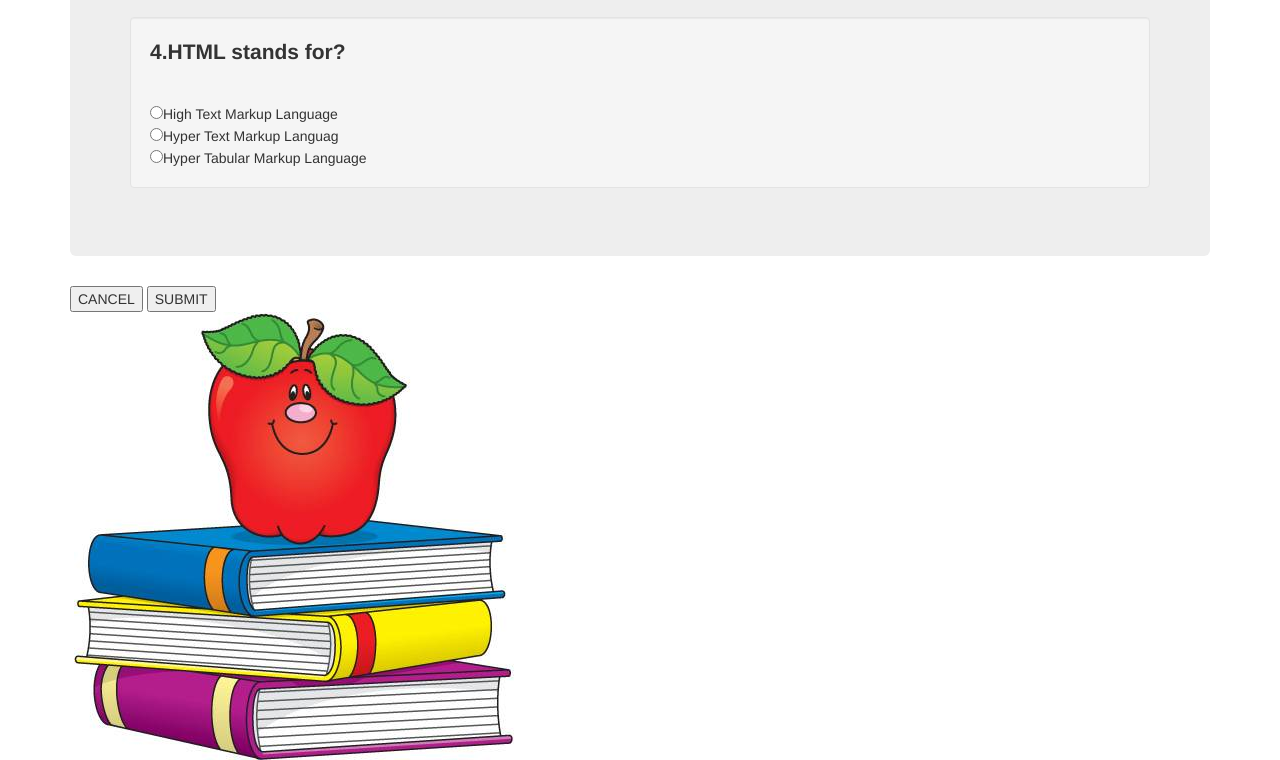
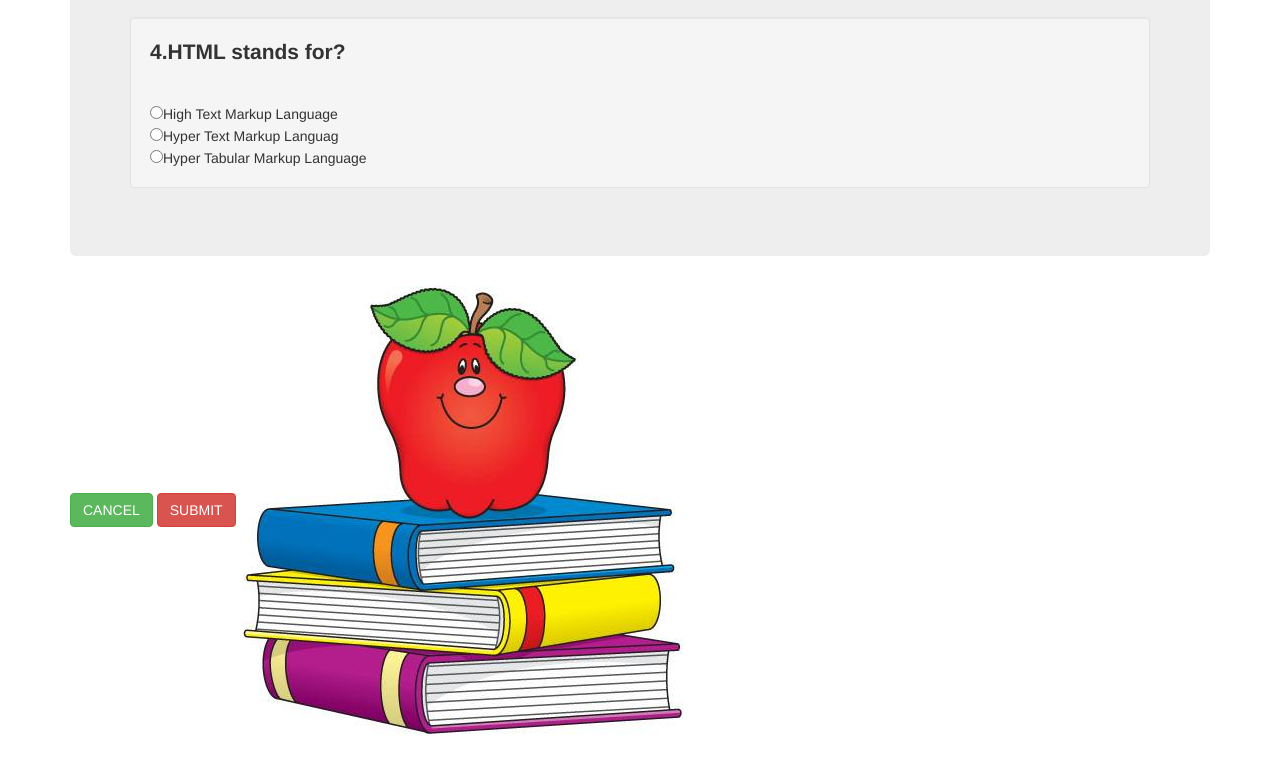
Before and after one commit to naomi-ndibui/Quiz-board, a plain HTML site: page index.html in a window 1280 px wide. Shown: the part 725-1485 px from the top of the page. After the commit the page ends 1459 px from the top, so only its background shows below. Drawn offline with nearby package versions, Linux system fonts and the light colour scheme.

Commit message:
Added the submit button to red using the helper class btn btn-danger and the reset button named cancel to blue in color using the helper class btn btn-success.

```diff
--- a/index.html
+++ b/index.html
@@ -46,14 +46,12 @@
     </div>
   </div>
     <div id='questionsIncomplete'></div>
-    <div>
-      <input type="reset" value="CANCEL">
-      <input type="submit" value="SUBMIT">
-    </div>
+      <input type="reset" value="CANCEL" id="button" class="btn btn-success" onclick="check();">
+       <input type="button" name="results" value="SUBMIT" id="button" class="btn btn-danger" onClick="check();">
     <img class="bks">
     <img class="image" src="books.jpg" />
-  </div>
   </form>
+</div>
 </body>
 
 </html>
```
